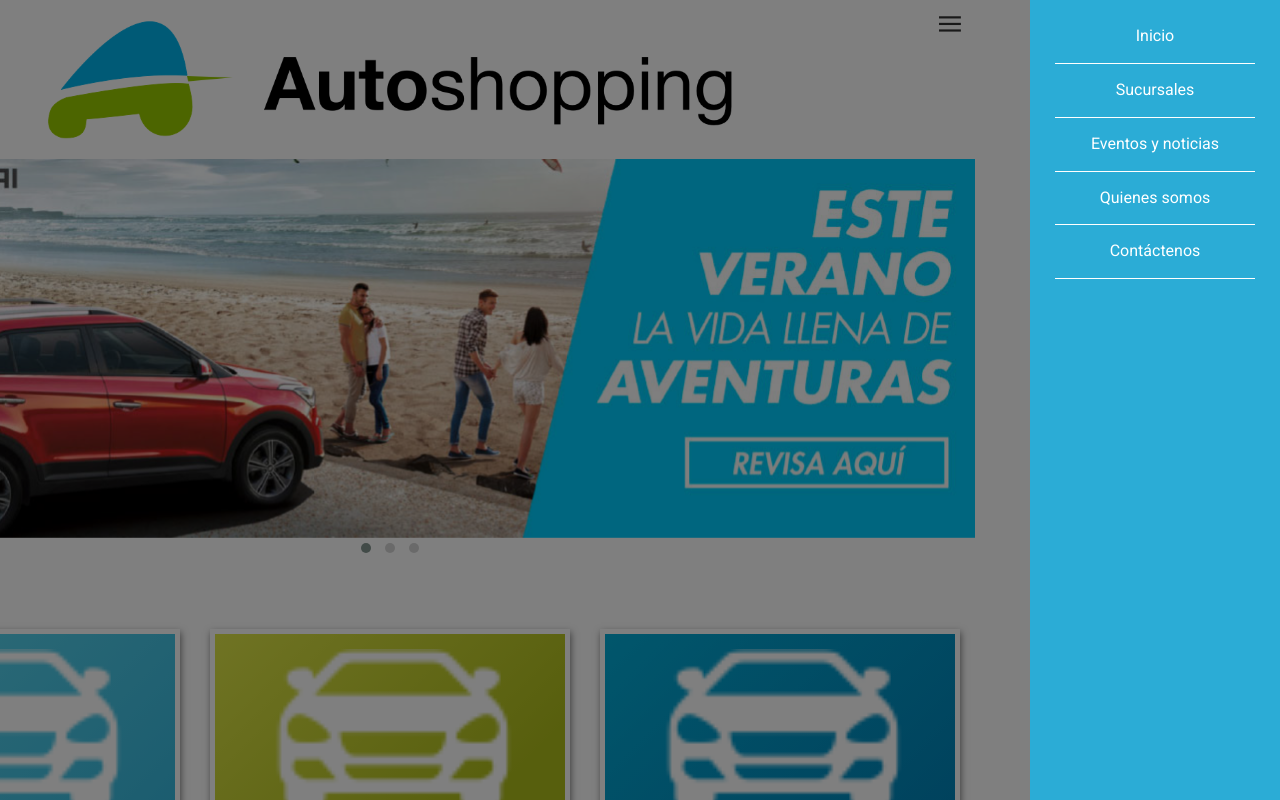
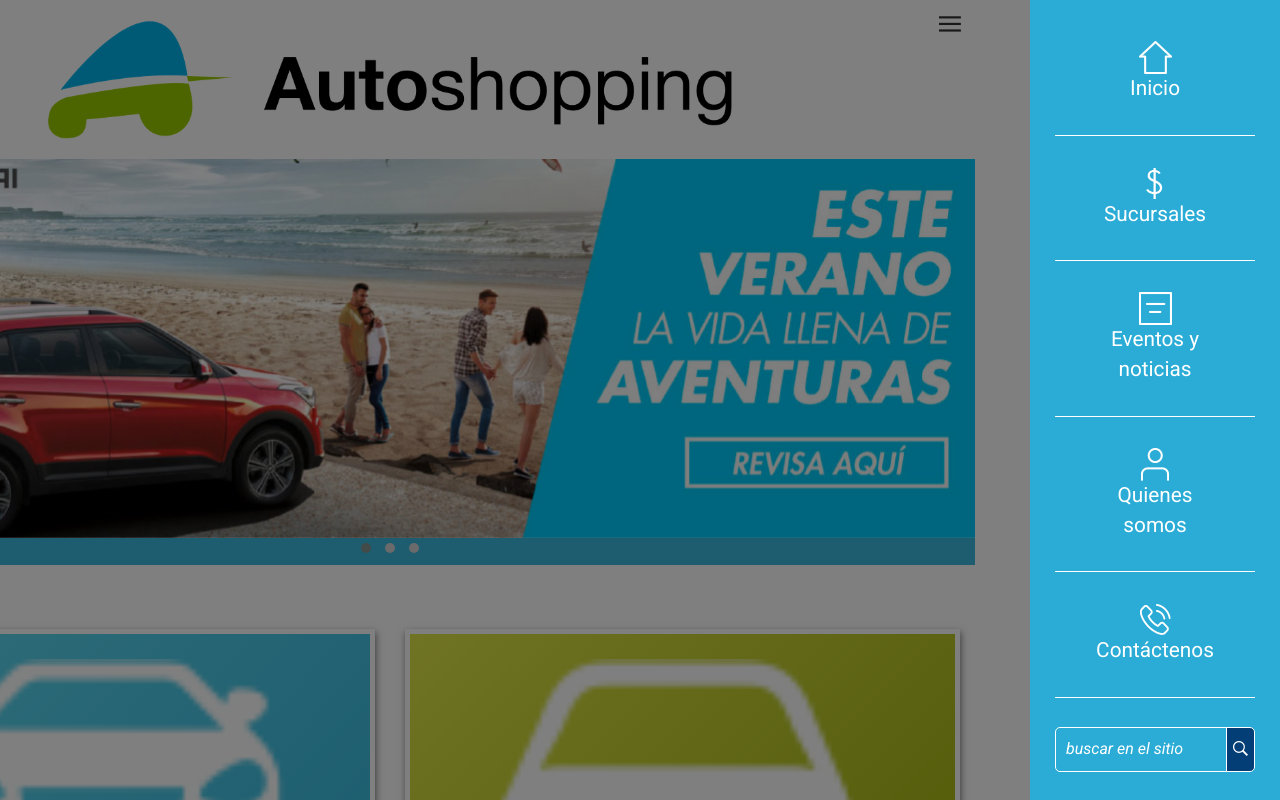
Before and after one commit to devbread/autoshopping, a plain HTML site: page index.html in a window 1280 px wide. Both pictures are taken after a click on the button 1200 px from the left and 25 px from the top of the page. Shown: the top 800 px of the page. Drawn offline with nearby package versions, Linux system fonts and the light colour scheme.

Commit message:
cambios móviles de links botones

```diff
--- a/css/owl.theme.default.min.css
+++ b/css/owl.theme.default.min.css
@@ -3,4 +3,4 @@
  * Copyright 2013-2017 David Deutsch
  * Licensed under  ()
  */
-.owl-theme .owl-dots,.owl-theme .owl-nav{text-align:center;-webkit-tap-highlight-color:transparent}.owl-theme .owl-nav{ display:none;margin-top:10px}.owl-theme .owl-nav [class*=owl-]{color:#FFF;font-size:14px;margin:5px;padding:4px 7px;background:#D6D6D6;display:inline-block;cursor:pointer;border-radius:3px}.owl-theme .owl-nav [class*=owl-]:hover{background:#869791;color:#FFF;text-decoration:none}.owl-theme .owl-nav .disabled{opacity:.5;cursor:default}.owl-theme .owl-nav.disabled+.owl-dots{margin-top:10px}.owl-theme .owl-dots .owl-dot{display:inline-block;zoom:1}.owl-theme .owl-dots .owl-dot span{width:10px;height:10px;margin:5px 7px;background:#D6D6D6;display:block;-webkit-backface-visibility:visible;transition:opacity .2s ease;border-radius:30px}.owl-theme .owl-dots .owl-dot.active span,.owl-theme .owl-dots .owl-dot:hover span{background:#869791}
+.owl-theme .owl-dots,.owl-theme .owl-nav{text-align:center;-webkit-tap-highlight-color:transparent; background: #3CB9E1;}.owl-theme .owl-nav{ display:none;margin-top:10px}.owl-theme .owl-nav [class*=owl-]{color:#FFF;font-size:14px;margin:5px;padding:4px 7px;background:#D6D6D6;display:inline-block;cursor:pointer;border-radius:3px}.owl-theme .owl-nav [class*=owl-]:hover{background:#869791;color:#FFF;text-decoration:none}.owl-theme .owl-nav .disabled{opacity:.5;cursor:default}.owl-theme .owl-nav.disabled+.owl-dots{margin-top:10px}.owl-theme .owl-dots .owl-dot{display:inline-block;zoom:1}.owl-theme .owl-dots .owl-dot span{width:10px;height:10px;margin:5px 7px;background:#D6D6D6;display:block;-webkit-backface-visibility:visible;transition:opacity .2s ease;border-radius:30px}.owl-theme .owl-dots .owl-dot.active span,.owl-theme .owl-dots .owl-dot:hover span{background:#869791}
--- a/index.html
+++ b/index.html
@@ -18,12 +18,16 @@
     <nav data-focus="#first-link" class="pushy pushy-right">
       <div class="pushy-content">
         <ul>
-          <li class="pushy-link"><a href="#">Inicio</a></li>
-          <li class="pushy-link"><a href="#">Sucursales</a></li>
-          <li class="pushy-link"><a href="#">Eventos y noticias</a></li>
-          <li class="pushy-link"><a href="#">Quienes somos</a></li>
-          <li class="pushy-link"><a href="#">Contáctenos</a></li>
+          <li class="pushy-link"><a href="#"><span class="icolink-1"> </span>Inicio</a></li>
+          <li class="pushy-link"><a href="#"> <span class="icolink-2"> </span>Sucursales</a></li>
+          <li class="pushy-link"><a href="#"> <span class="icolink-3"> </span>Eventos y noticias</a></li>
+          <li class="pushy-link"><a href="#"><span class="icolink-4"> </span>Quienes somos</a></li>
+          <li class="pushy-link"><a href="#"><span class="icolink-5"> </span>Contáctenos</a></li>
         </ul>
+        <form class="formMovil">
+          <input type="search" placeholder="buscar en el sitio" class="searchMovil">
+          <button class="buscarMovil"><i class="ion-ios-search-strong"></i></button>
+        </form>
       </div>
     </nav>
     <div class="site-overlay"></div>
@@ -46,15 +50,11 @@
         <div class="container">
           <div class="row">
             <div class="btnsCuadros">
-              <div class="col-xs-4"><a href="#" class="link_rect color-1"><img src="img/ico-1.png" alt="Autos Nuevos"></a></div>
-              <div class="col-xs-4"><a href="#" class="link_rect color-2"><img src="img/ico-1.png" alt="Autos Nuevos"></a></div>
-              <div class="col-xs-4"><a href="#" class="link_rect color-3"><img src="img/ico-1.png" alt="Autos Nuevos"></a></div>
-            </div>
-          </div>
-          <div class="row">
-            <div class="btnsCuadros">
-              <div class="col-xs-4"><a href="#" class="link_rect color-4"><img src="img/ico-1.png" alt="Autos Nuevos"></a></div>
-              <div class="col-xs-4"><a href="#" class="link_rect color-5"><img src="img/ico-1.png" alt="Autos Nuevos"></a></div>
+              <div class="col-xs-6"><a href="#" class="link_rect color-1"><img src="img/ico-1.png" alt="Autos Nuevos"></a></div>
+              <div class="col-xs-6"><a href="#" class="link_rect color-2"><img src="img/ico-2.png" alt="Autos Nuevos"></a></div>
+              <div class="col-xs-6"><a href="#" class="link_rect color-3"><img src="img/ico-3.png" alt="Autos Nuevos"></a></div>
+              <div class="col-xs-6"><a href="#" class="link_rect color-4"><img src="img/ico-4.png" alt="Autos Nuevos"></a></div>
+              <div class="col-xs-12"><a href="#" class="link_rect color-5 lastCircle"><img src="img/ico-5.png" alt="Autos Nuevos"></a></div>
             </div>
           </div>
         </div>
--- a/scss/_header.scss
+++ b/scss/_header.scss
@@ -13,6 +13,99 @@ body {
 	padding: 0 25px;
 	.pushy-link{
 		border-bottom: 1px solid $blanco;
+		padding: 1em 0;
+		a{
+			font-size: 1.3em;
+		}
+	}
+
+	.icolink-1	{
+		width: 33px;
+		height: 33px;
+		display: block;
+		margin:0 auto;
+	}
+	.icolink-1{
+		background:transparent url('../img/inicio.png') no-repeat;
+		width: 33px;
+		height: 33px;
+		display: block;
+		margin:0 auto;
+	}
+	.icolink-2{
+		background:transparent url('../img/promo.png') no-repeat;
+		width: 33px;
+		height: 33px;
+		display: block;
+		margin:0 auto;
+	}
+	.icolink-3{
+		background:transparent url('../img/noticias.png') no-repeat;
+		width: 33px;
+		height: 33px;
+		display: block;
+		margin:0 auto;
+	}
+	.icolink-4{
+		background:transparent url('../img/quienes.png') no-repeat;
+		width: 33px;
+		height: 33px;
+		display: block;
+		margin:0 auto;
+	}
+	.icolink-5{
+		background:transparent url('../img/contacto.png') no-repeat;
+		width: 33px;
+		height: 33px;
+		display: block;
+		margin:0 auto;
+	}
+
+	.formMovil{
+		width: 100%;
+		position: relative;
+		margin-top: 1.8em;
+		margin-bottom: 1.5em;
+		.searchMovil{
+			width: 90%;
+			border:1px solid $blanco;
+			background: transparent;
+			color: $blanco;
+			padding: 10px;
+			font-style: italic;
+			border-radius: 5px 0px 0px 5px;
+		}
+
+		::-webkit-input-placeholder { /* Chrome/Opera/Safari */
+		  color: $blanco;
+		}
+		::-moz-placeholder { /* Firefox 19+ */
+		  color: $blanco;
+		}
+		:-ms-input-placeholder { /* IE 10+ */
+		  color: $blanco;
+		}
+		:-moz-placeholder { /* Firefox 18- */
+		  color: $blanco;
+		}
+		.buscarMovil{
+			position: absolute;
+			right: 0;
+			border-right:1px solid $blanco;
+			border-top:1px solid $blanco;
+			border-bottom:1px solid $blanco;
+			border-left:1px solid $blanco;
+			bottom: 0;
+			top:0;
+			border-radius: 0px 5px 5px 0px;
+			background-color: $footer-color;
+			-webkit-appearance: none;
+			cursor: pointer;
+			.ion-ios-search-strong{
+			 	color: $blanco;
+			 	font-size: 20px;
+			}
+		}
 	}
 }
 
--- a/scss/_main.scss
+++ b/scss/_main.scss
@@ -22,27 +22,34 @@
 		z-index:-1 ;
 	}
 	.btnsCuadros{
+		// display: flex;
+		// flex-direction: column;
+		// flex-wrap: wrap;
+		// justify-content: space-around;
+		// align-items: center;
+		// align-content: center;
+
+		@include breakpoint(small){
 			display: flex;
 			flex-direction: row;
 			flex-wrap: wrap;
 			justify-content: center;
 			align-items: center;
 			align-content: center;
-		margin-bottom: 1em;
+		}
 
 		.link_rect {
+			width: 100%;
 			border-radius: 50%;
-			padding: 15px;
+			padding: 25px;
 			display: block;
 			text-align: center;
 			color:$blanco;
-			//aqui
 			margin-bottom: 10px;
 			border: 5px solid ;
+
 			box-shadow: 1px 3px 7px 0 rgba(0,0,0,0.50);
-			&:last-child {
-				margin-right: 0;
-			}
+
 			img{
 				width: 100%;
 				display: inline-block;
@@ -51,6 +58,12 @@
 				border-radius: 0;
 			}
 		}
+
+		.lastCircle{
+			width: 45% !important;
+			margin: 0 auto;
+		}
+
 		.color-1{
 		background: #62ddf3;
 		background: -webkit-linear-gradient(top left, #62ddf3 0%, #27aed9 100%);
```
Also changed, not shown: css/styles.css, img/contacto.png (added), img/ico-2.png (added), img/ico-3.png (added), img/ico-4.png (added), img/ico-5.png (added), img/inicio.png (added), img/lupa.png (added), img/noticias.png (added), img/promo.png (added), img/quienes.png (added), 2 other files. Lines whose indentation alone changed are shown as unchanged.
